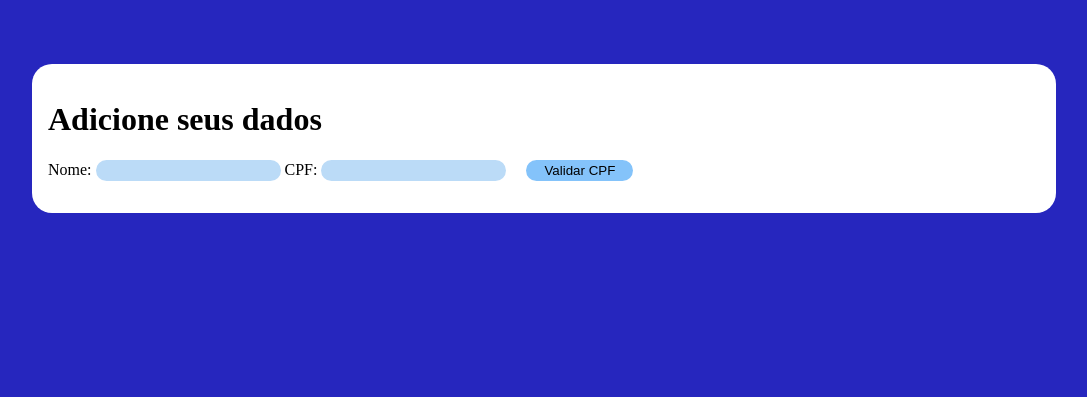
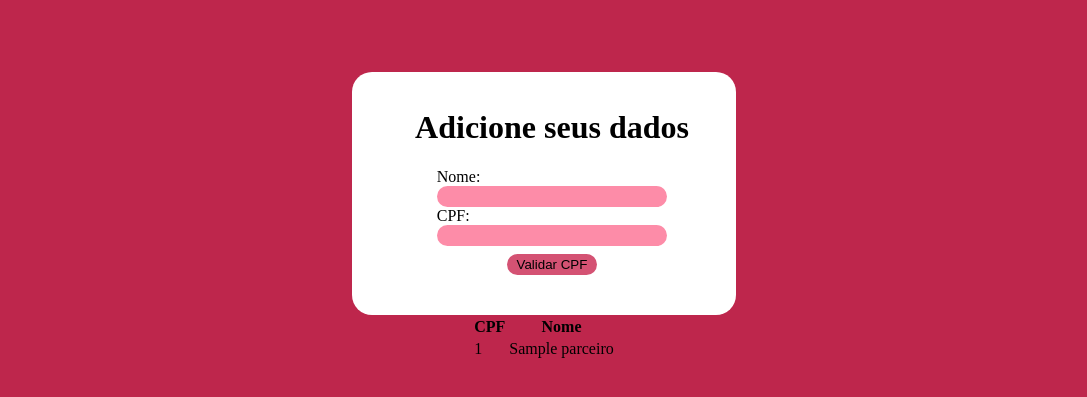
Before and after one commit to Beatriiz-Cavalcante/coding-ADS-SENAC, a Flask app: template validaCPF/templates/index.html in a window 1280 px wide. Shown: the top 397 px of the page, without its empty margins (104-1191 px from the left). Run offline with Flask 3, Linux system fonts and the light colour scheme; the template is opened without the code that fills it: most values are stand-ins (such as "Sample title", 1, 10 or a date in 2020).

Commit message:
integrando com o banco de dados

```diff
--- a/validaCPF/app.py
+++ b/validaCPF/app.py
@@ -1,6 +1,12 @@
 from flask import Flask, render_template, request
 app = Flask(__name__)
 
+import pymysql
+
+db = pymysql.connect(host="127.0.0.1",
+                     user="root",
+                     password="aluno",
+                     database="ValidaCPF")
 
 def calcula_cpf(cpf):
     cpf = ''.join(filter(str.isdigit, cpf))
@@ -18,16 +24,30 @@ def calcula_cpf(cpf):
     v1 = (v1 % 11) % 10
     v2 = (v2 % 11) % 10
 
+
     return cpf.endswith(str(v1) + str(v2))
 
 @app.route('/')
 def index():
-    return render_template('index.html')
+    cursor = db.cursor()
+    sql = "SELECT * FROM  parceiros;"
+    cursor.execute(sql)
+    parceiros = cursor.fetchall()
+    return render_template('index.html', parceiros=parceiros)
 
 @app.route('/validar_cpf', methods=['post'])
 def validar_cpf():
     cpf=request.form['cpf']
     if calcula_cpf(cpf):
+        nome = request.form['nome']
+        cursor = db.cursor()
+        #define a consulta SQL para inserir o cpf na tabela
+        sql = "INSERT INTO PARCEIROS (cpf, nome) values ('"
+        sql += cpf + "','" + nome + "');"
+        # executa a consulta SQL com o valor do cpf
+        cursor.execute(sql)
+        # confirma a inserção dos dados no banco de dados
+        db.commit()
         return '<p>CPF válido e processado</p>' +\
                 '<p>Para inserir um novo parceiro, clique <a href="http://127.0.0.1:5000/">aqui!</a></p>'
     else:
--- a/validaCPF/templates/index.html
+++ b/validaCPF/templates/index.html
@@ -5,41 +5,46 @@
     <meta name="viewport" content="width=device-width, initial-scale=1.0">
     <style>
         body {
-            background-color: rgb(38, 38, 190);
+            background-color: rgb(190, 38, 76);
             width: 100%;
             height: 100%;
+            display: flex;
+            flex-direction: column;
+            align-items: center;
         }
         div {
             background-color: white;
             padding-top: 1rem;
             padding-bottom: 2rem;
             border-radius: 20px;
-            width: 80%;
+            width: 30%;
             height: 20%;
-            margin-left: 10%;
-            margin-right: 10%;
             margin-top: 5%;
+            display: flex;
+            flex-direction: column;
+            align-items: center;
         }
         h1 {
             margin-left: 1rem;
         }
-        .bnt {
-            background-color: rgb(38, 38, 190);
-        }
         form {
             margin-left: 1rem;
+            display: flex;
+            flex-direction: column;
+            width: 60%;
+
         }
         input {
-            background-color: rgb(187, 219, 247);
+            background-color: rgb(253, 140, 168);
             border-radius: 20px;
             border-color: transparent;
+
         }
         #enviar {
-            background-color: rgb(132, 195, 250);
-            margin-left: 1rem;
-            padding-left: 1rem;
-            padding-right: 1rem;
+            background-color: rgb(212, 82, 115);
+            margin: 0.5rem auto;
             cursor: pointer;
+            width: 90px;
         }
     </style>
     <title>CPF</title>
@@ -56,5 +61,21 @@
 
     </form>
     </div>
+    <table>
+        <thead>
+            <tr>
+                <th>CPF</th>
+                <th>Nome</th>
+            </tr>
+        </thead>
+        <tbody>
+            {% for parceiro in parceiro %}
+            <tr>
+                <td>{{parceiro [0] }}</td>
+                <td>{{parceiro [1] }}</td>
+            </tr>
+            {% endfor %}
+        </tbody>
+    </table>
 </body>
 </html>
```
